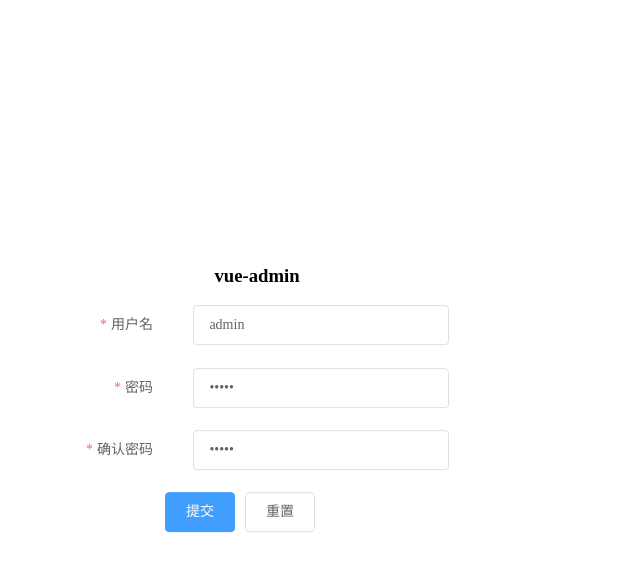
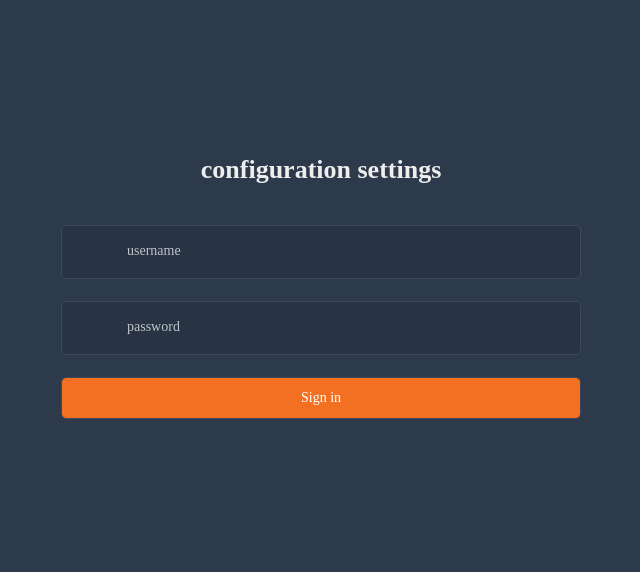
Before and after one commit to MandyQ/admin-template-Vue, a Vue app: page /#/login in a window 1280 px wide. Shown: the top 572 px of the page, without its empty margins (319-959 px from the left). Built offline with nearby package versions, Linux system fonts and the light colour scheme.

Commit message:
登录修改

```diff
--- a/src/api/login.js
+++ b/src/api/login.js
@@ -1,3 +1,5 @@
+
+/* eslint-disable */
 import request from '@/utils/request'
 
 export function login(username, password) {
--- /dev/null
+++ b/src/utils/validate.js
@@ -0,0 +1,9 @@
+/* eslint-disable */
+export function isvalidUsername(str) {
+  const valid_map = ['admin', 'editor']
+  return valid_map.indexOf(str.trim()) >= 0
+}
+
+// export function validateURL(textval) {
+
+// }
--- a/src/views/layout/Layout.vue
+++ b/src/views/layout/Layout.vue
@@ -1,4 +1,6 @@
 <template>
+  <div class="app-wrapper" >
+    <div v-if="device==='mobile'&&Sidebar.opened" class="mask-bg" @click="clickOutside"></div>
     <el-container>
       <el-aside width="200px">
         <Sidebar />
@@ -12,6 +14,10 @@
         </el-main>
       </el-container>
     </el-container>
+
+  </div>
+
+
 </template>
 
 <script>
@@ -24,7 +30,7 @@ export default {
 };
 </script>
 
-<style>
+<style scoped>
   .el-container {
     height: 100%;
   }
@@ -58,4 +64,14 @@ export default {
     /* margin-bottom: 40px; */
   }
 
+  .mask-bg{
+    background: #000;
+    opacity:0.3;
+    width:100%;
+    height:100%;
+    top:0;
+    position: absolute;
+    z-index:999;
+  }
+
 </style>
--- a/src/views/layout/components/Sidebar.vue
+++ b/src/views/layout/components/Sidebar.vue
@@ -1,20 +1,24 @@
 
 <template>
   <div>
-    <el-menu
+    <el-scrollbar>
+       <el-menu
       :default-active="$route.path"
       class="el-menu-demo"
       mode="vertical"
+      :show-timeout="200"
+      :collapse="isCollapse"
       @select="handleSelect"
-
       :router="true"
       background-color="#545c64"
       text-color="#fff"
       active-text-color="#ff6600">
+      <Sidebaritem :routes="routes" />
+    </el-menu>
 
-      <Sidebaritem :routes="routes" />
+    </el-scrollbar>
 
-    </el-menu>
+
   </div>
 </template>
 
@@ -33,9 +37,9 @@ export default {
   computed: {
     //使用对象展开将getter混入 computed对象中 若想给getter取另一个名字，使用对象形式
     ...mapGetters(['sidebar']),
-    // isCollapse() {
-    //   return !this.sidebar.opened
-    // },
+    isCollapse() {
+      return !this.sidebar.opened
+    },
     routes() {
       // console.log(this.$router.options.routes)
       return this.$router.options.routes
--- a/src/views/layout/components/SidebarItem.vue
+++ b/src/views/layout/components/SidebarItem.vue
@@ -1,3 +1,5 @@
+
+/* eslint-disable */
 <template>
   <div>
 
--- a/src/views/login/Login.vue
+++ b/src/views/login/Login.vue
@@ -1,106 +1,90 @@
 <template>
-  <div id="login_box">
-    <el-form :model="ruleForm" status-icon :rules="rules" ref="ruleForm" label-width="100px" class="demo-ruleForm">
-      <h3>vue-admin</h3>
-      <el-form-item label="用户名" prop="username">
-        <span class="icon_box">
-          <svg-icon icon-class="user"/>
+  <div class="login-container">
+    <el-form class="login-form" autoComplete="on" :model="loginForm" :rules="loginRules" ref="loginForm" label-position="left">
+      <h3 class="title">configuration settings</h3>
+      <el-form-item prop="username">
+        <span class="svg-container svg-container_login">
+          <svg-icon icon-class="user" />
         </span>
-        <el-input name="username" type="text" v-model="ruleForm.username" auto-complete="off"></el-input>
+        <el-input name="username" type="text" v-model="loginForm.username" autoComplete="on" placeholder="username" />
       </el-form-item>
-      <el-form-item label="密码" prop="password">
-        <span>
-          <svg-icon icon-class="password"/>
+      <el-form-item prop="password">
+        <span class="svg-container">
+          <svg-icon icon-class="password"></svg-icon>
         </span>
-        <el-input name="password" type="password" v-model="ruleForm.password" auto-complete="off"></el-input>
-      </el-form-item>
-      <el-form-item label="确认密码" prop="checkPass">
-        <span>
-          <svg-icon icon-class="check-pass" />
-        </span>
-        <el-input type="password" v-model="ruleForm.checkPass" auto-complete="off"></el-input>
+        <el-input name="password" :type="pwdType" @keyup.enter.native="handleLogin" v-model="loginForm.password" autoComplete="on"
+          placeholder="password"></el-input>
+          <span class="show-pwd" @click="showPwd"><svg-icon icon-class="eye" /></span>
       </el-form-item>
       <el-form-item>
-        <el-button type="primary" :loading="loading" @click.native.prevent="checkLogin">提交</el-button>
-        <el-button @click="resetForm('ruleForm')">重置</el-button>
+        <el-button type="primary" style="width:100%;" :loading="loading" @click.native.prevent="handleLogin">
+          Sign in
+        </el-button>
       </el-form-item>
+      <!-- <div class="tips">
+        <span style="margin-right:20px;">username: admin</span>
+        <span> password: admin</span>
+      </div> -->
     </el-form>
   </div>
 </template>
 
 <script>
+import { isvalidUsername } from '@/utils/validate'
 
   export default {
-
+    name: 'login',
      data() {
-      var checkName = (rule, value, callback) => {
-        if (!value) {
-          return callback(new Error('姓名不能为空'));
+      const validateUsername = (rule, value, callback) => {
+        if (!isvalidUsername(value)) {
+          callback(new Error('请输入正确的用户名'))
         } else {
           callback()
         }
-      };
-      var validatePass = (rule, value, callback) => {
-        if (value === '') {
-          callback(new Error('请输入密码'));
+      }
+      const validatePass = (rule, value, callback) => {
+        if (value.length < 5) {
+          callback(new Error('密码不能小于5位'))
         } else {
-          if (this.ruleForm.checkPass !== '') {
-            this.$refs.ruleForm.validateField('checkPass');
+          callback()
         }
-          callback();
       }
-      };
-      var validatePass2 = (rule, value, callback) => {
-        if (value === '') {
-          callback(new Error('请再次输入密码'));
-        } else if (value !== this.ruleForm.password) {
-          callback(new Error('两次输入密码不一致!'));
-        } else {
-          callback();
-        }
-      };
       return {
-        loading:false,
-
-        ruleForm: {
-          username: 'admin',
-          password: 'admin',
-          checkPass:'admin',
+        loginForm: {
+          username: '',
+          password: ''
         },
-        rules: {
-          username: [
-            { required: true, validator: checkName, trigger: 'blur' }
-          ],
-          password: [
-            { required: true, validator: validatePass, trigger: 'blur' }
-          ],
-          checkPass: [
-            { required: true, validator: validatePass2, trigger: 'blur' }
-          ],
-        }
+        loginRules: {
+          username: [{ required: true, trigger: 'blur', validator: validateUsername }],
+          password: [{ required: true, trigger: 'blur', validator: validatePass }]
+        },
+        loading: false,
+        pwdType: 'password'
         };
     },
     methods: {
-      checkLogin() {
-        // console.log(this.$refs.ruleForm)
-        this.$refs.ruleForm.validate((valid) => {
+      showPwd() {
+        if (this.pwdType === 'password') {
+          this.pwdType = ''
+        } else {
+          this.pwdType = 'password'
+        }
+      },
+      handleLogin() {
+        this.$refs.loginForm.validate(valid => {
           if (valid) {
-            this.loading=true
-            // console.log(this.ruleForm)
-            this.$store.dispatch('Login', this.ruleForm).then( ()=> {
-              this.loading=false
-              this.$router.push({path:'/'})
-           }).catch( ()=>{  //发生错误时的回调
+            this.loading = true
+            this.$store.dispatch('Login', this.loginForm).then(() => {
+              this.loading = false
+              this.$router.push({ path: '/' })
+            }).catch(() => {
               this.loading = false
             })
           } else {
-            console.log('error submit!!');
-            return false;
+            console.log('error submit!!')
+            return false
           }
-        });
-      },
-      resetForm() {
-        this.$refs.ruleForm.resetFields();
+        })
       }
     }
   }
@@ -108,24 +92,99 @@
 
 </script>
 
-<style>
-h3{
-  text-align: center;
+<style rel="stylesheet/scss" lang = "scss">
+$bg:2d3a4b;
+$light_gray:#eee;
+/* reset element-ui css */
+.login-container {
+  .el-input {
+    display: inline-block;
+    height: 47px;
+    width: 85%;
+    input {
+      background: transparent;
+      border: 0px;
+      -webkit-appearance: none;
+      border-radius: 0px;
+      padding: 12px 5px 12px 15px;
+      color: $light_gray;
+      height: 47px;
+      &:-webkit-autofill {
+        -webkit-box-shadow: 0 0 0px 1000px $bg inset !important;
+        -webkit-text-fill-color: #fff !important;
       }
-  #login_box{
-    width: 30%;
-    position:absolute;
-    left: 45%;
-    top: 50%;
-    transform: translate(-50%, -50%)
+    }
+  }
+  .el-form-item {
+    border: 1px solid rgba(255, 255, 255, 0.1);
+    background: rgba(0, 0, 0, 0.1);
+    border-radius: 5px;
+    color: #454545;
+    .el-button{
+      background-color: #f36f21;
+      border-color:#f36f21
     }
 
-.icon_box {
-  /* display: inline-block; */
+  }
+}
+
+</style>
+
+
+<style rel="stylesheet/scss" lang="scss" scoped>
+$bg:#2d3a4b;
+$dark_gray:#889aa4;
+$light_gray:#eee;
+.login-container {
+  position: fixed;
+  height: 100%;
+  width: 100%;
+  background-color: $bg;
+  .login-form {
+    position: absolute;
+    left: 0;
+    right: 0;
+    width: 520px;
+    padding: 35px 35px 15px 35px;
+    margin: 120px auto;
+  }
+  // .tips {
+  //   font-size: 14px;
+  //   color: #fff;
+  //   margin-bottom: 10px;
+  //   span {
+  //     &:first-of-type {
+  //       margin-right: 16px;
+  //     }
+  //   }
+  // }
+  .svg-container {
+    padding: 6px 5px 6px 15px;
+    color: $dark_gray;
     vertical-align: middle;
     width: 30px;
+    display: inline-block;
+    &_login {
+      font-size: 20px;
     }
-.el-input{
-  float: right;
   }
+  .title {
+    font-size: 26px;
+    font-weight: 400;
+    color: $light_gray;
+    margin: 0px auto 40px auto;
+    text-align: center;
+    font-weight: bold;
+  }
+  .show-pwd {
+    position: absolute;
+    right: 10px;
+    top: 7px;
+    font-size: 16px;
+    color: $dark_gray;
+    cursor: pointer;
+    user-select: none;
+  }
+}
+
 </style>
```
Also changed, not shown: src/icons/svg/eye.svg (added). Lines whose indentation alone changed are shown as unchanged.
